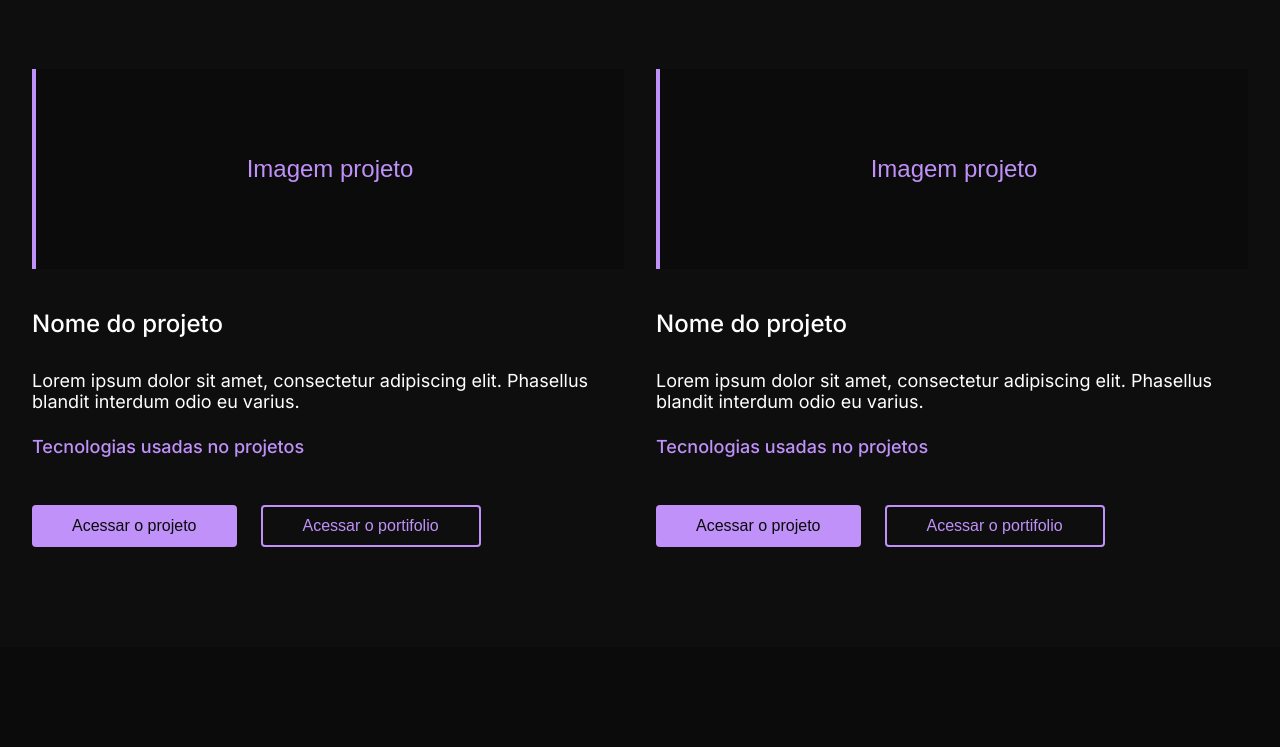
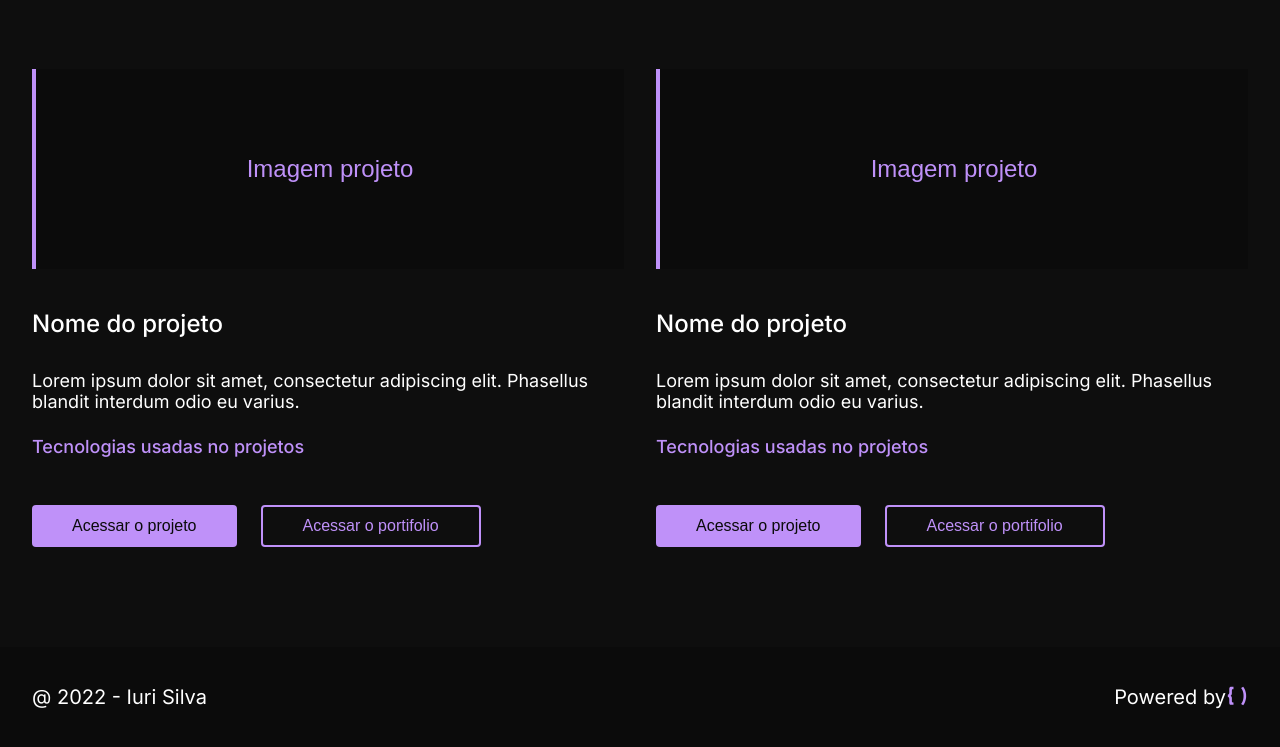
Before and after one commit to felipeerosdev/desafio-013, a plain HTML site: page index.html in a window 1280 px wide. Shown: the part 2332-3079 px from the top of the page. Before the commit the page ends 2979 px from the top, so only its background shows below. Drawn offline with Linux system fonts and the light colour scheme; a web font is replaced by a local one.

Commit message:
style(footer):finished style footer

```diff
--- a/css/footer.css
+++ b/css/footer.css
@@ -0,0 +1,17 @@
+.footer{
+  background-color: var(--dark-10);
+  padding: 38px 0;
+}
+.footer__wrapper{
+  display: flex;
+  justify-content: space-between;
+}
+.footer__paragraph{
+  display: flex;
+  font-size: 20px;
+}
+.footer__paragraph__img{
+  display: block;
+  width: 22px;
+  height: 22px;
+}
--- a/css/header.css
+++ b/css/header.css
@@ -76,6 +76,7 @@
   color: var(--dark-10);
   font-size: 16px;
   border: none;
+  cursor: pointer;
 }
 .btn--transparent{
   color: var(--brand-color);
--- a/index.html
+++ b/index.html
@@ -11,9 +11,9 @@
   <link rel="stylesheet" href="/css/root.css">
   <link rel="stylesheet" href="/css/main.css">
   <link rel="stylesheet" href="/css/header.css">
+  <link rel="stylesheet" href="/css/footer.css">
 </head>
 <body>
-  <!-- <div class="wrapper"> -->
     <header class="header">
       <section class="header__wrapper wrapper">
         <div>
@@ -155,12 +155,15 @@
                 <button class="btn btn--transparent">Acessar o portifolio</button>
               </div>
             </div>
-
           </div>
         </div>
-
       </section>
     </main>
-  </div>
+    <footer class="footer">
+      <div class="footer__wrapper wrapper">
+        <p class="footer__paragraph">@ 2022 - Iuri Silva</p>
+        <p class="footer__paragraph">Powered by <img src="/assets/image/logo.svg" alt="logo" class="footer__paragraph__img"></p>
+      </div>
+    </footer>
 </body>
 </html>
```
